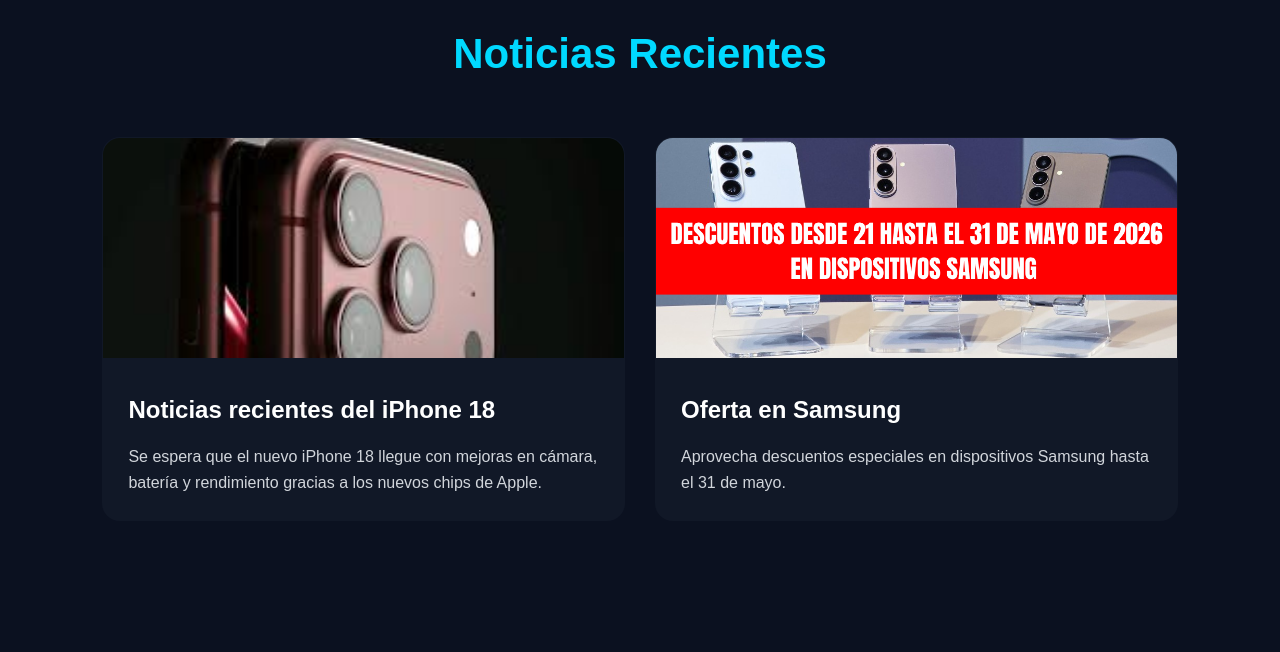
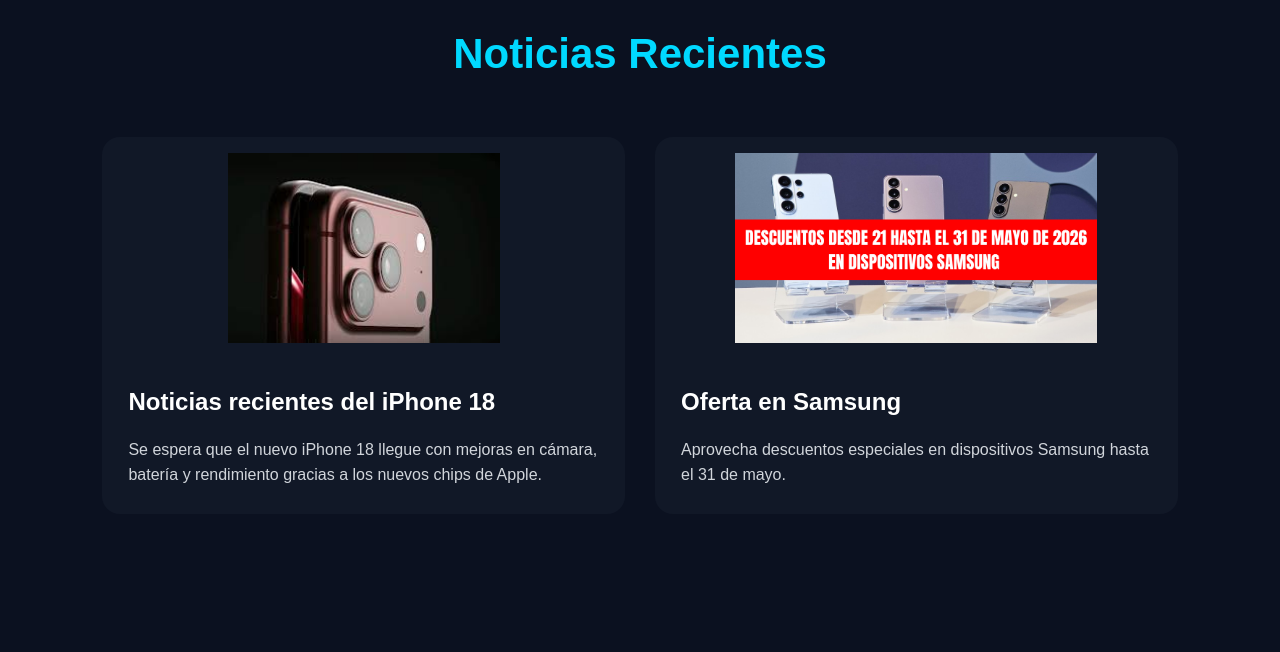
Before and after one commit to LuisNaranjo2003/Proyecto_DAW_6_7_LuisNaranjo_1Parcial, a plain HTML site: page index.html in a window 1280 px wide. Shown: the part 860-1512 px from the top of the page. Drawn offline with Linux system fonts and the light colour scheme.

Commit message:
actualizacion de imagenes en el sytles

```diff
--- a/css/styles.css
+++ b/css/styles.css
@@ -456,6 +456,10 @@
     border: 1px solid transparent;
 
     transition: 0.3s;
+
+    display: flex;
+    flex-direction: column;
+    justify-content: space-between;
 }
 
 .card-noticia:hover {
@@ -467,13 +471,16 @@
     width: 100%;
     height: 220px;
 
-    object-fit: cover;
+    object-fit: contain;
+    object-position: center;
+
+    padding: 15px;
 
     transition: 0.4s;
 }
 
 .card-noticia:hover img {
-    transform: scale(1.05);
+    transform: scale(1.02);
 }
 
 .contenido-noticia {
```
